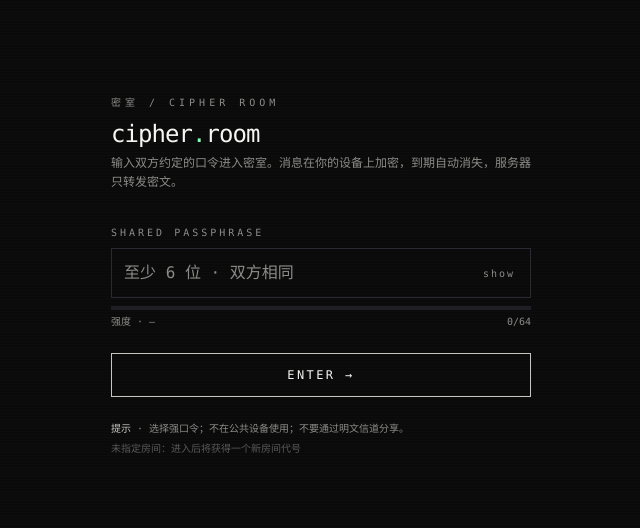
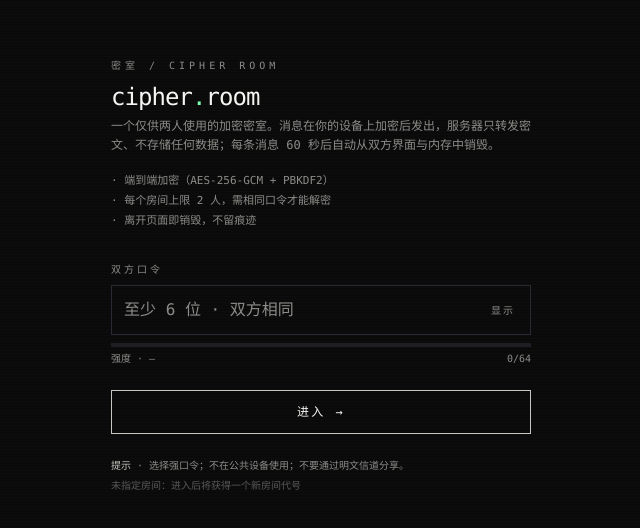
Before and after one commit to GreyD097/cipher-room, a React (Vite) app: page / in a window 1280 px wide. Shown: the part 124-652 px from the top of the page, without its empty margins (319-959 px from the left). Built offline with nearby package versions, Linux system fonts and the light colour scheme.

Commit message:
feat: 将界面英文文案改为中文，主页补充完整介绍
INVITE/BURN/enter/send/room/shared passphrase/show/hide 等按钮与标签统一改为中文；主页新增网站特性简介（端到端加密、2人上限、阅后即焚）。

```diff
--- a/src/pages/Room.tsx
+++ b/src/pages/Room.tsx
@@ -108,8 +108,8 @@ export default function Room() {
       >
         {visible.length === 0 && (
           <div className="text-center text-[11px] text-bone-400 mt-12 leading-relaxed">
-            <p className="mb-1 tracking-[0.3em] uppercase">— nothing here —</p>
-            <p>60 秒后消息会自动消失</p>
+            <p className="mb-1 tracking-[0.3em] uppercase">— 暂无消息 —</p>
+          <p>60 秒后消息会自动消失</p>
           </div>
         )}
         {visible.map((it) => (
@@ -168,7 +168,7 @@ function TopBar({
       <div className="flex items-center gap-2 min-w-0">
         <span className={['inline-block w-1.5 h-1.5 rounded-full', status.dot].join(' ')} />
         <span className="text-[10px] tracking-[0.3em] uppercase text-bone-300 truncate">
-          room · {roomId}
+          房间 · {roomId}
         </span>
       </div>
       <div className="flex-1 text-center text-[10px] tracking-[0.2em] uppercase text-bone-400">
@@ -179,25 +179,25 @@ function TopBar({
         className="text-[10px] tracking-[0.3em] uppercase text-bone-300 hover:text-bone-100 px-2 py-1"
         aria-label="复制邀请链接"
       >
-        {copied ? 'copied' : 'invite'}
+        {copied ? '已复制' : '邀请'}
       </button>
       <button
         onClick={onBurn}
         className="text-[10px] tracking-[0.3em] uppercase text-signal-red/80 hover:text-signal-red px-2 py-1"
         aria-label="销毁密室"
       >
-        burn
+        销毁
       </button>
     </header>
   )
 }
 
 function useStatusLabel(conn: string, peerOnline: boolean): { text: string; dot: string } {
-  if (conn === 'connecting') return { text: 'connecting', dot: 'bg-signal-amber animate-pulse' }
-  if (conn === 'error') return { text: 'error', dot: 'bg-signal-red' }
-  if (conn === 'closed') return { text: 'closed', dot: 'bg-ink-500' }
-  if (!peerOnline) return { text: 'awaiting peer', dot: 'bg-signal-amber animate-pulse' }
-  return { text: 'paired', dot: 'bg-signal-green' }
+  if (conn === 'connecting') return { text: '连接中', dot: 'bg-signal-amber animate-pulse' }
+  if (conn === 'error') return { text: '错误', dot: 'bg-signal-red' }
+  if (conn === 'closed') return { text: '已断开', dot: 'bg-ink-500' }
+  if (!peerOnline) return { text: '等待对方', dot: 'bg-signal-amber animate-pulse' }
+  return { text: '已配对', dot: 'bg-signal-green' }
 }
 
 function Banner({ type, children }: { type: 'warn' | 'info'; children: React.ReactNode }) {
@@ -230,7 +230,7 @@ function Bubble({ item, myId }: { item: ChatItem; myId: string }) {
           ].join(' ')}
         >
           <span>{formatTime(item.ts)}</span>
-          {isMine && <span>· {item.acked === 'read' ? 'read' : 'sent'}</span>}
+          {isMine && <span>· {item.acked === 'read' ? '已读' : '已送达'}</span>}
           <span>· -{item.left}s</span>
         </div>
       </div>
@@ -298,7 +298,7 @@ const Composer = forwardRef<HTMLTextAreaElement, ComposerProps>(function Compose
           disabled={disabled || !value.trim()}
           className="btn btn-primary px-4"
         >
-          send ↵
+          发送 ↵
         </button>
       </div>
     </div>
--- a/src/pages/Unlock.tsx
+++ b/src/pages/Unlock.tsx
@@ -47,12 +47,17 @@ export default function Unlock() {
         <h1 className="text-2xl text-bone-100 tracking-tightest mb-1">
           cipher<em className="not-italic text-signal-green">.</em>room
         </h1>
-        <p className="text-xs text-bone-400 mb-8 leading-relaxed">
-          输入双方约定的口令进入密室。消息在你的设备上加密，到期自动消失，服务器只转发密文。
+        <p className="text-xs text-bone-400 mb-4 leading-relaxed">
+          一个仅供两人使用的加密密室。消息在你的设备上加密后发出，服务器只转发密文、不存储任何数据；每条消息 60 秒后自动从双方界面与内存中销毁。
         </p>
+        <ul className="text-[11px] text-bone-400 mb-8 leading-relaxed space-y-0.5">
+          <li>· 端到端加密（AES-256-GCM + PBKDF2）</li>
+          <li>· 每个房间上限 2 人，需相同口令才能解密</li>
+          <li>· 离开页面即销毁，不留痕迹</li>
+        </ul>
 
         <label className="block text-[10px] tracking-[0.3em] uppercase text-bone-400 mb-2">
-          shared passphrase
+          双方口令
         </label>
         <div className="relative">
           <input
@@ -75,7 +80,7 @@ export default function Unlock() {
             className="absolute right-2 top-1/2 -translate-y-1/2 text-[10px] tracking-[0.2em] text-bone-400 px-2 py-1"
             aria-label="切换明文"
           >
-            {show ? 'hide' : 'show'}
+            {show ? '隐藏' : '显示'}
           </button>
         </div>
 
@@ -98,7 +103,7 @@ export default function Unlock() {
           disabled={busy || locked || pass.length < 6}
           className="btn btn-primary w-full mt-6"
         >
-          {busy ? 'loading…' : 'enter  →'}
+          {busy ? '加载中…' : '进入  →'}
         </button>
 
         <div className="mt-6 text-[10px] text-bone-400 leading-relaxed">
```
